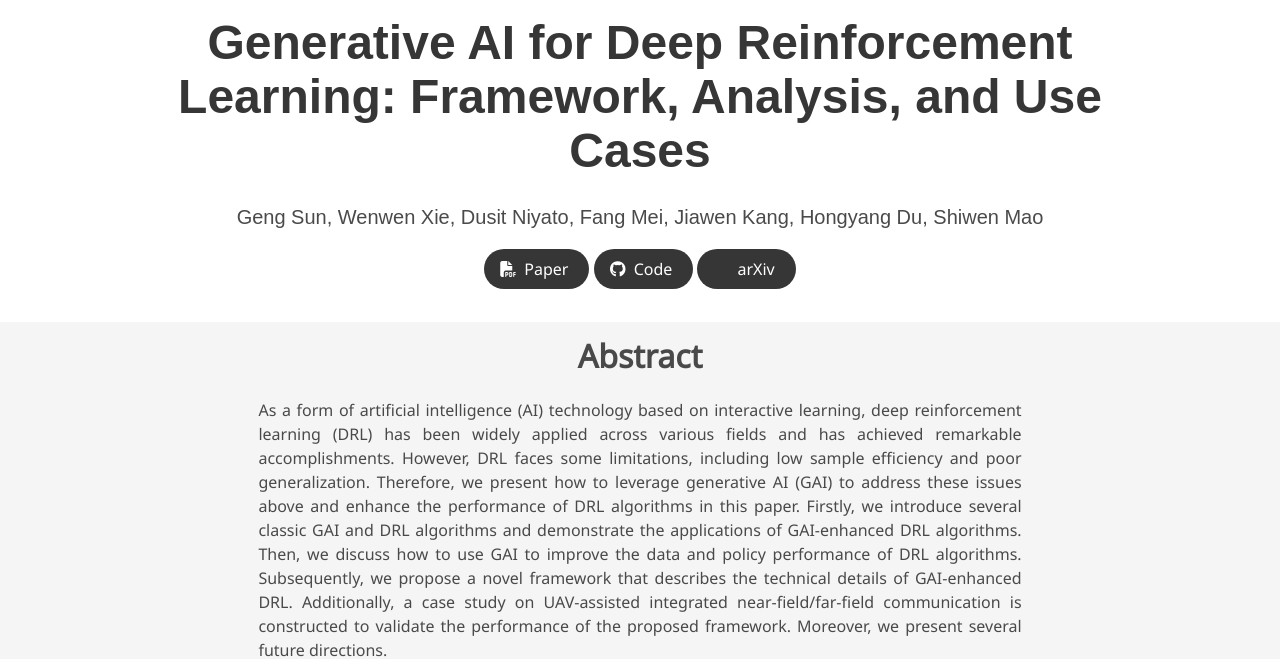
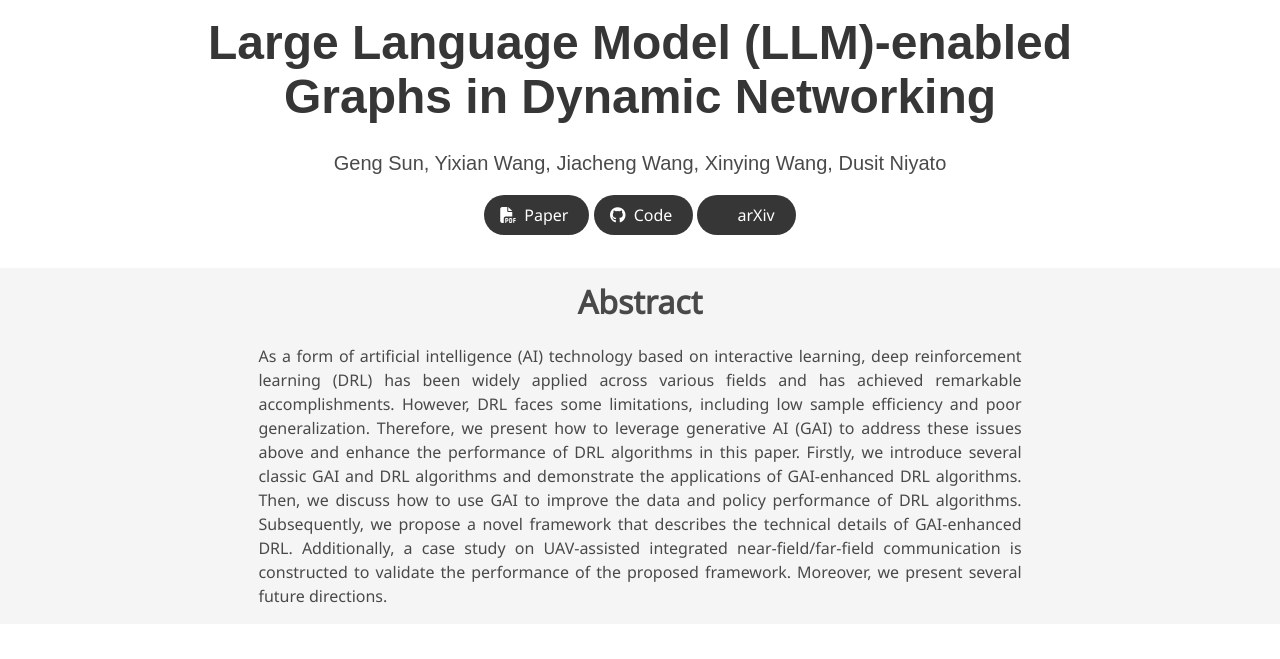
Before and after one commit to yx2024/LLM-enabled-Graphs, a plain HTML site: page index.html in a window 1280 px wide. Shown: the top 659 px of the page. Drawn offline with nearby package versions, Linux system fonts and the light colour scheme; some packages are replaced by stand-ins of ours; some icons are missing; a web font is replaced by a local one.

Commit message:
Update index.html

```diff
--- a/index.html
+++ b/index.html
@@ -24,7 +24,7 @@
   <meta name="viewport" content="width=device-width, initial-scale=1">
 
 
-  <title>GAI_enhanced_DRL</title>
+  <title>LLM-enabled Graphs in Dynamic Networks</title>
   <link rel="icon" type="image/x-icon" href="static/images/favico.png">
   <link href="https://fonts.googleapis.com/css?family=Google+Sans|Noto+Sans|Castoro"
   rel="stylesheet">
@@ -65,11 +65,11 @@
       <div class="container is-max-desktop">
         <div class="columns is-centered">
           <div class="column has-text-centered">
-            <h1 class="title is-1 publication-title">Generative AI for Deep Reinforcement Learning: Framework, Analysis, and Use Cases</h1>
+            <h1 class="title is-1 publication-title">Large Language Model (LLM)-enabled Graphs in Dynamic Networking</h1>
             <div class="is-size-5 publication-authors">
               <!-- Paper authors -->
               <span class="author-block">
-                Geng Sun, Wenwen Xie, Dusit Niyato, Fang Mei, Jiawen Kang, Hongyang Du, Shiwen Mao</span>
+                Geng Sun, Yixian Wang, Jiacheng Wang, Xinying Wang, Dusit Niyato</span>
                   </div>
 
 <!--                  <div class="is-size-5 publication-authors">-->
```
